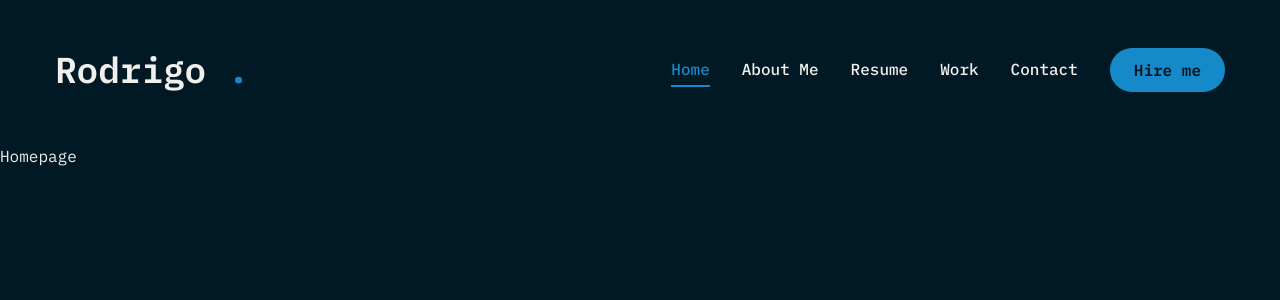
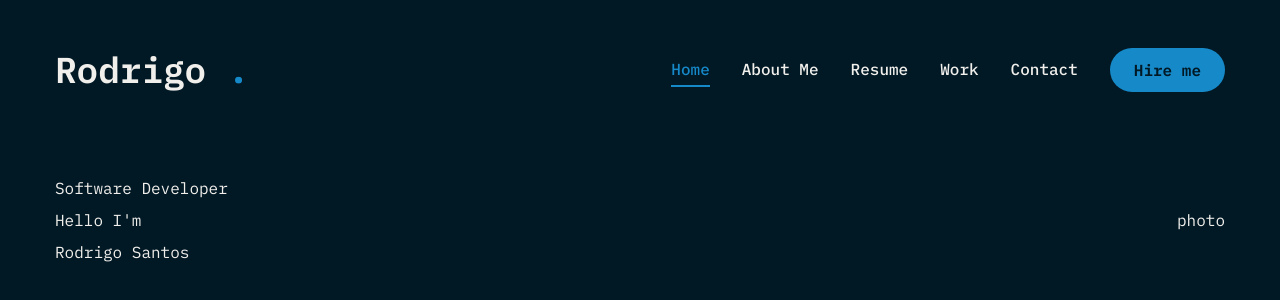
Before and after one commit to RodrigoRafaelSantos7/portfolio-website, a Next.js app: page / in a window 1280 px wide. Shown: the top 300 px of the page. Built offline with nearby package versions, Linux system fonts and the light colour scheme.

Commit message:
Homepage added the title TODO: Style and photo

```diff
--- a/app/page.tsx
+++ b/app/page.tsx
@@ -1,6 +1,22 @@
+import { Button } from "@/components/ui/button";
+import { FiDownload } from "react-icons/fi";
+const Home = () => {
+  return (
+    <section className="h-full">
+      <div className="container mx-auto h-full">
+        <div className="flex flex-col lg:flex-row items-center justify-between lg:pt-8 lg:pb-24">
+          {/* Text */}
+          <div className="text-center lg:text-left">
+            <span>Software Developer</span>
+            <h1>
+              Hello I'm <br /> <span>Rodrigo Santos</span>{" "}
+            </h1>
+          </div>
+          <div>photo</div>
+        </div>
+      </div>
+    </section>
+  );
+};
 
-export default function Home() {
-  return (
-    <h1>Homepage</h1>
-  );
-}
+export default Home;
```
